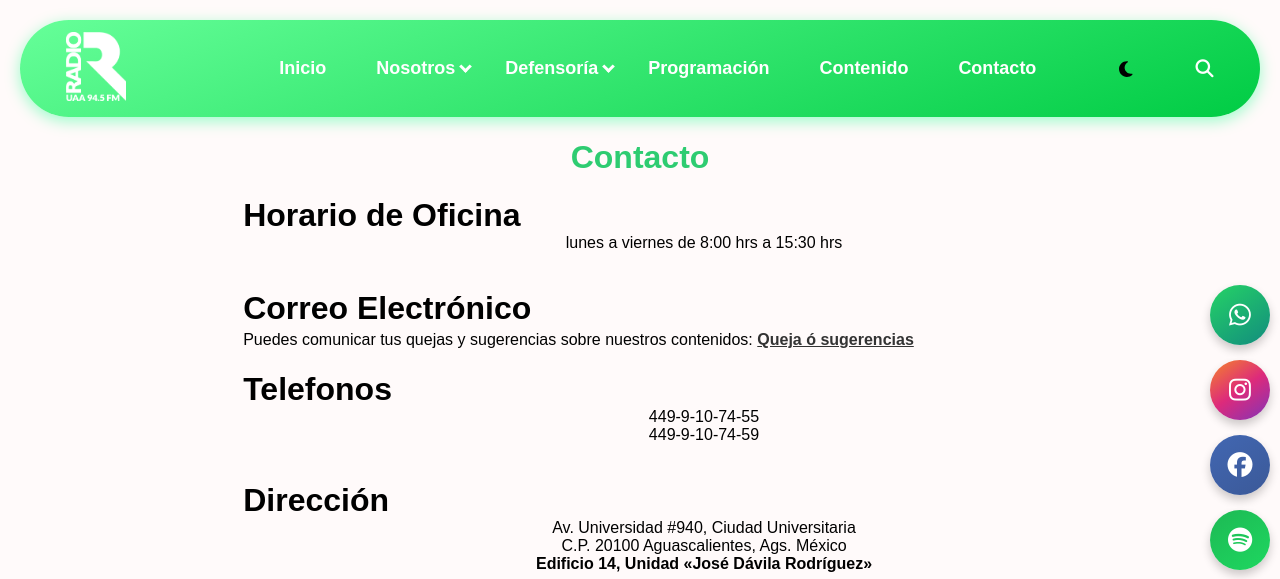
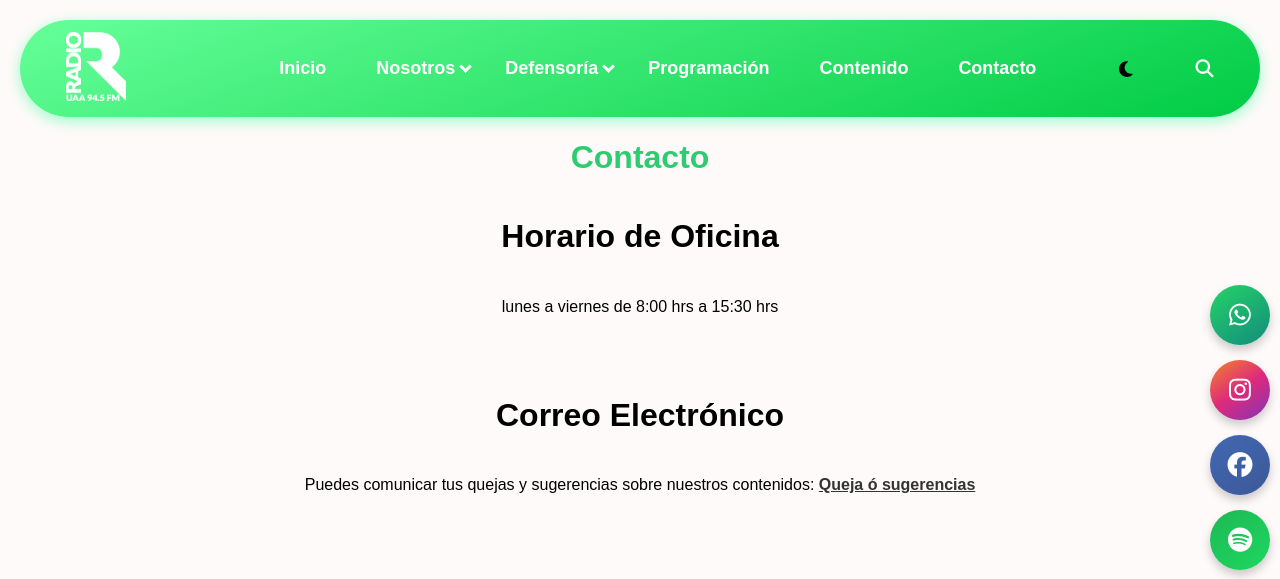
Before and after one commit to Andrew869/RadioUAA, a PHP site: page /contacto in a window 1280 px wide. Shown: the top 579 px of the page. Run offline with PHP 8.4, Linux system fonts and the light colour scheme; some libraries are stand-ins or nearby versions.

Commit message:
correcciones en la parte de contacto

```diff
--- a/css/Contacto.css
+++ b/css/Contacto.css
@@ -52,15 +52,17 @@ h1 {
     animation: colorChange 5s infinite;
     text-align: center;
 }
-h3{
+h4{
     /* text-align: justify; */
+    text-align: center;
     font-weight: bold;
     font-size: 2rem;
 }
 ul {
     list-style: none;
 }
-h3, p, li{
+li {
+    list-style: none;
     text-align: center;
     margin: 0 auto;
 }
--- a/css/Contenido.css
+++ b/css/Contenido.css
@@ -20,7 +20,7 @@
 
 body, html {
     background-color: var(--snow);
-    height: 100%;
+    /* height: 100%; */
 }
 
 body {
--- a/pages/contacto.html
+++ b/pages/contacto.html
@@ -14,24 +14,24 @@
 </div>
 
 <div class="documentos-texto">
-    <ul>
-        <h3>Horario de Oficina</h3>
+
+        <h4>Horario de Oficina</h4>
         <li>lunes a viernes de 8:00 hrs a 15:30 hrs</li>
         <br>
-        <h3>Correo Electrónico</h3>
-        <p>Puedes comunicar tus quejas y sugerencias sobre nuestros contenidos:
+        <h4>Correo Electrónico</h4>
+        <li>Puedes comunicar tus quejas y sugerencias sobre nuestros contenidos:
             <a href="Quejas y Sugerencias.html"> <b>Queja ó sugerencias</b></a>
-        </p>
+        </li>
         <br>
-        <h3>Telefonos</h3>
+        <h4>Telefonos</h4>
         <li>449-9-10-74-55 <br>449-9-10-74-59</li>
         <br>
-        <h3>Dirección</h3>
+        <h4>Dirección</h4>
         <li>Av. Universidad #940, Ciudad Universitaria <br>
             C.P. 20100 Aguascalientes, Ags. México <br>
             <b>Edificio 14, Unidad «José Dávila Rodríguez»</b>
         </li>
-    </ul>
+
 </div>
 
 <div class="map-container">
```
